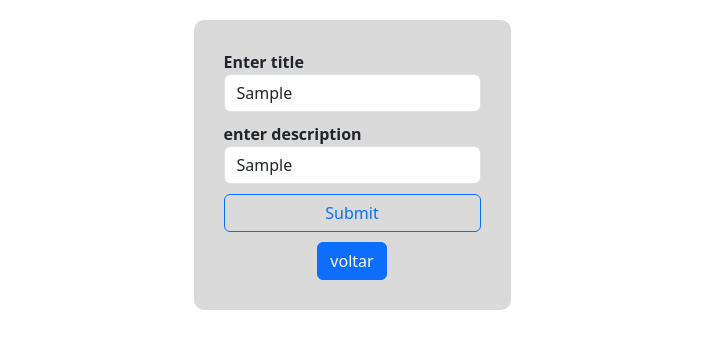
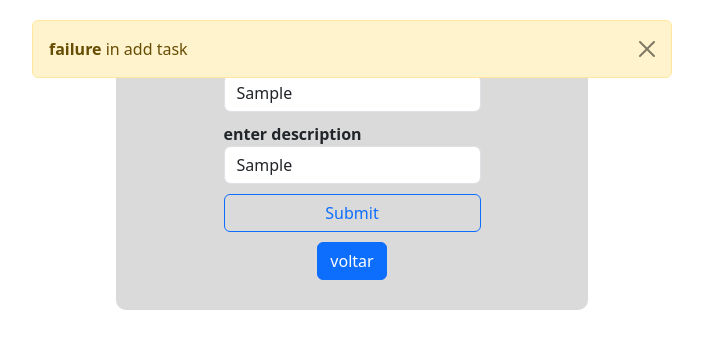
Before and after one commit to jean-D-alves/to-do-list, a website: page public/newtask.html in a window 1280 px wide. Both pictures are taken after typing "Sample", "Sample" into the empty fields and a click on the button "Submit". Shown: the whole page, without its empty margins (288-991 px from the left). Drawn offline with nearby package versions, Linux system fonts and the light colour scheme; no server answers.

```diff
--- a/public/css/newtask.css
+++ b/public/css/newtask.css
@@ -1,8 +1,18 @@
 main {
   justify-content: center;
   display: flex;
+  flex-direction: column;
   border-radius: 10px;
   padding: 20px;
+  margin-inline: 30%;
+}
+#alert {
+  position: fixed;
+  top: 20px;
+  left: 50%;
+  transform: translateX(-50%);
+  z-index: 2000;  /* acima do restante */
+  width: 50%;     /* ou 100%, se preferir */
 }
 section {
   background-color: #dadada;
--- a/public/newtask.html
+++ b/public/newtask.html
@@ -14,6 +14,7 @@
   </head>
   <body>
     <main>
+      <div id="alert"></div>
       <section>
         <form id="form">
           <div class="form-group">
--- a/public/script/newtask.js
+++ b/public/script/newtask.js
@@ -29,9 +29,21 @@
       },
       body: JSON.stringify(datatask),
     });
-    alert("item salvo");
+
+document.getElementById("alert").innerHTML = `
+  <div class="alert alert-warning alert-dismissible fade show" role="alert">
+    <strong>sucess</strong> in add task
+    <button type="button" class="btn-close" data-bs-dismiss="alert" aria-label="Close"></button>
+  </div>`;
+
   } catch (err) {
     console.log(err, "erro");
+    document.getElementById("alert").innerHTML = `
+  <div class="alert alert-warning alert-dismissible fade show" role="alert">
+    <strong>failure</strong> in add task
+    <button type="button" class="btn-close" data-bs-dismiss="alert" aria-label="Close"></button>
+  </div>`;
+
   }
 });
 function back() {
```
Also changed, not shown: server/model.js (line endings or trailing spaces), 1 other file.
